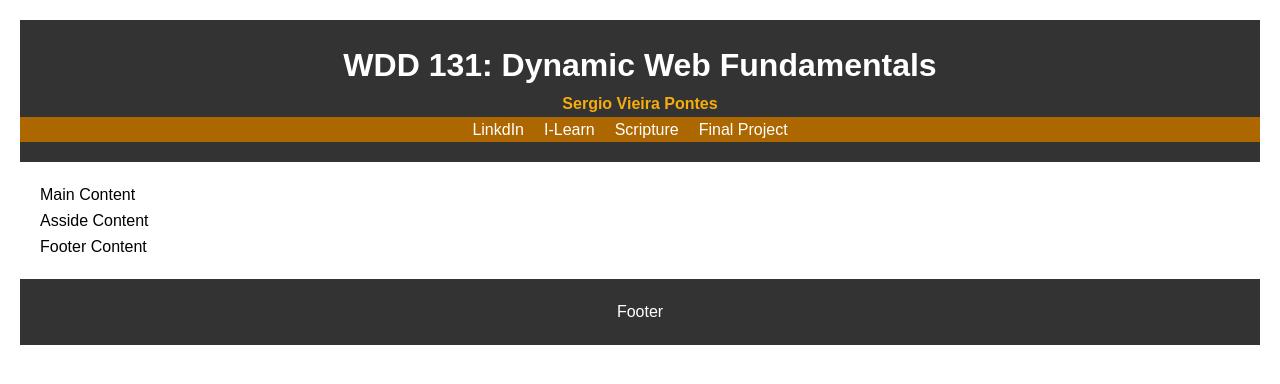
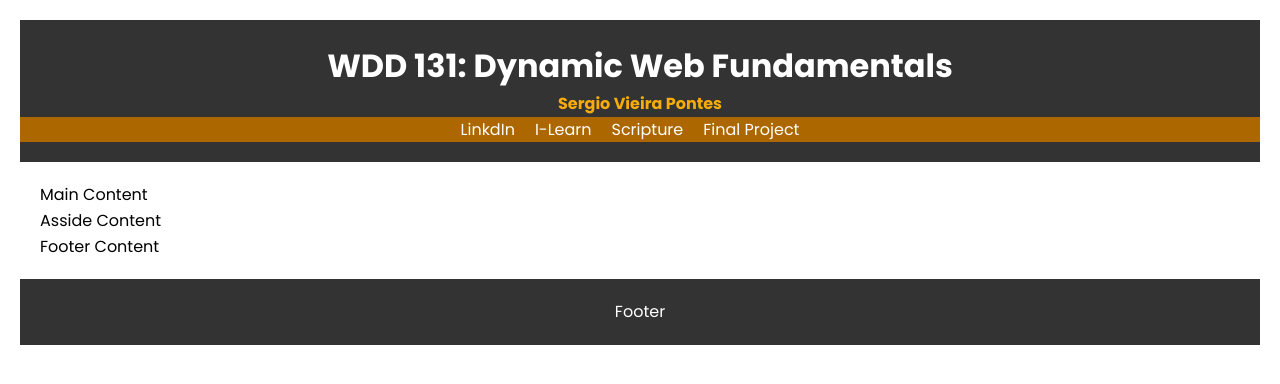
Before and after one commit to svpontes/wdd131, a plain HTML site: page index.html in a window 1280 px wide. Drawn offline with Linux system fonts and the light colour scheme.

Commit message:
css structure

```diff
--- a/styles/base.css
+++ b/styles/base.css
@@ -7,7 +7,7 @@
 
 /* Estilos básicos para o corpo do documento */
 body {
-    font-family: Arial, sans-serif;
+    font-family: 'Poppins', sans-serif;
     line-height: 1.6;
     padding: 20px;
 }
```
